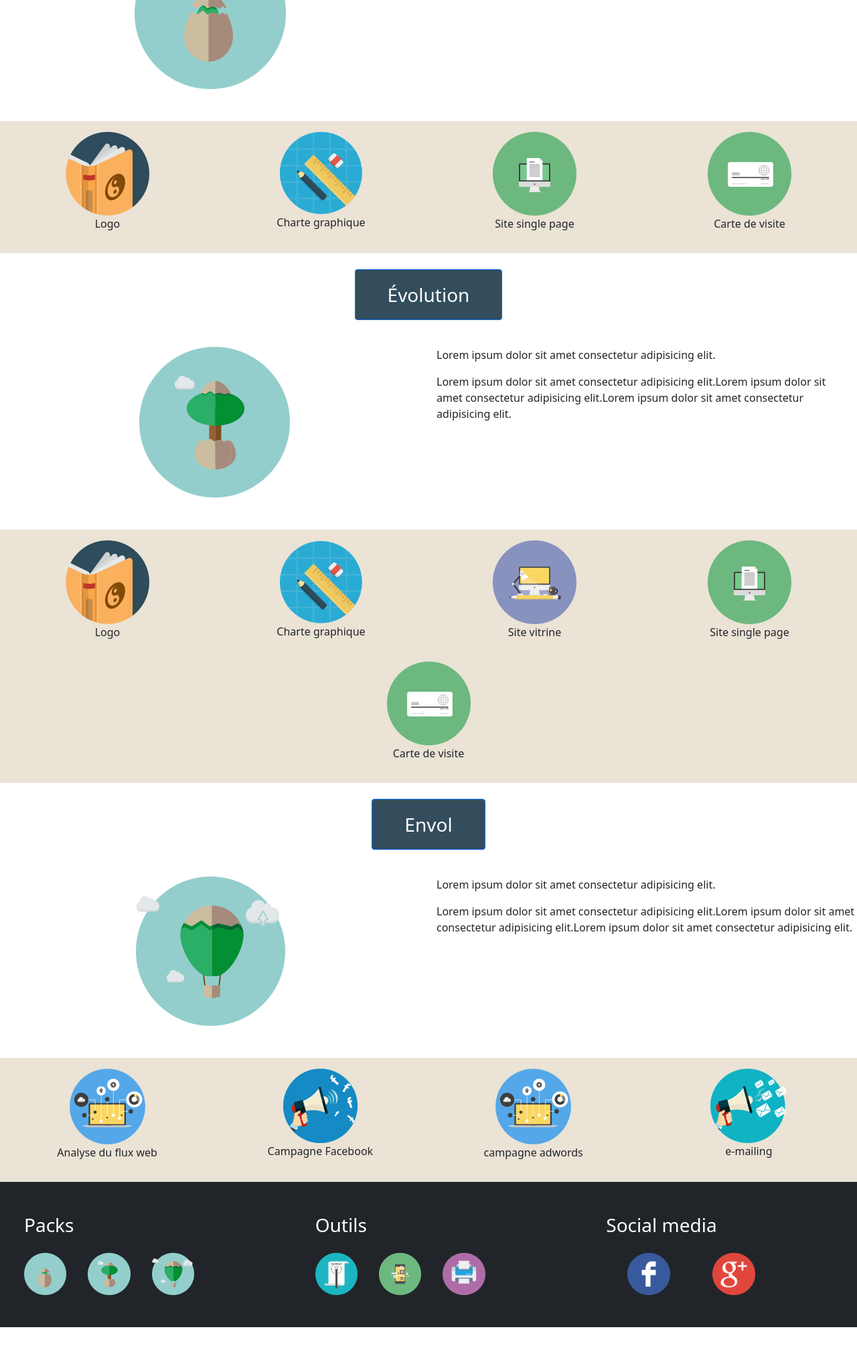
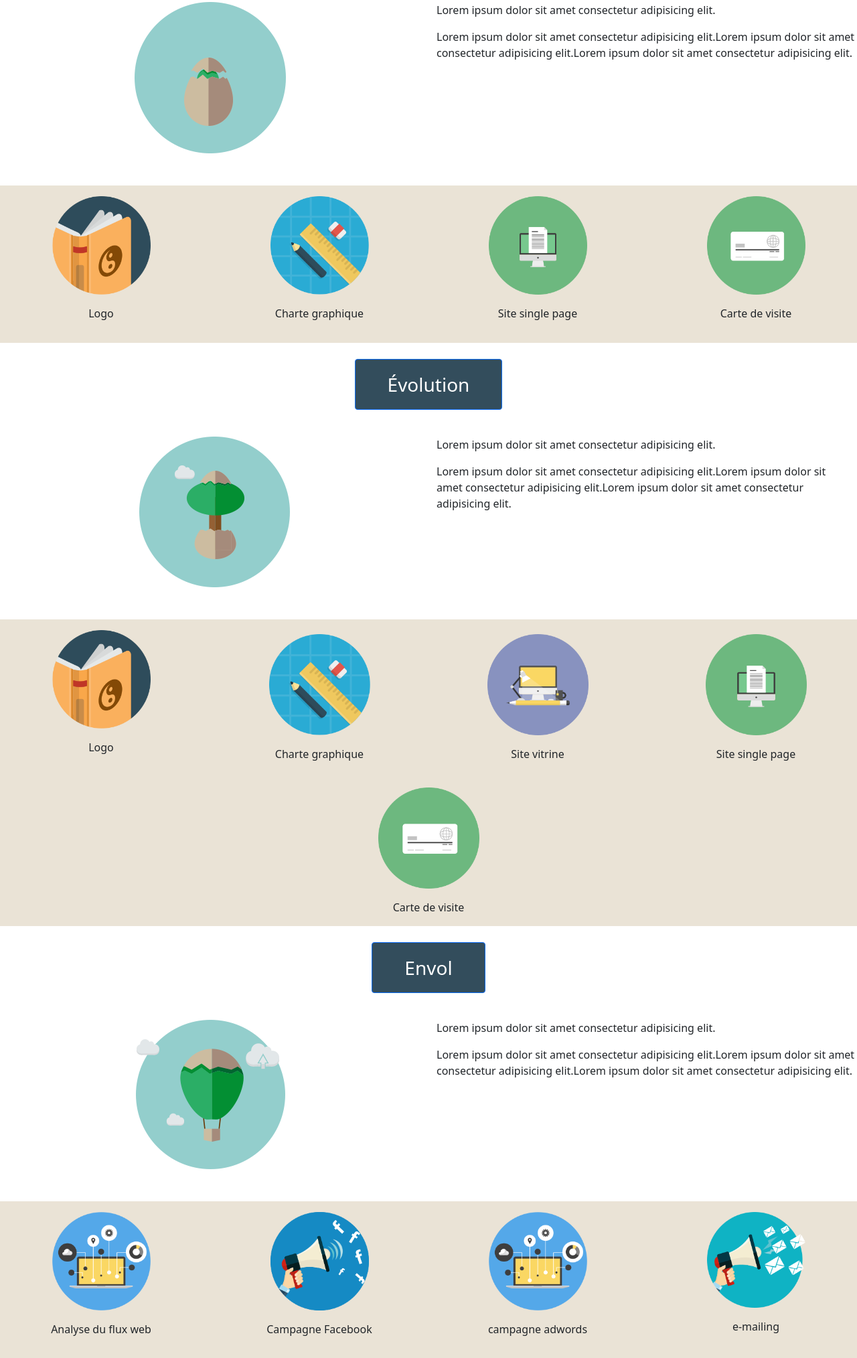
Before and after one commit to louistychon/Bootstrap_youcommunik_template, a website: page index.html in a window 1280 px wide. Shown: the part 573-2601 px from the top of the page at 67% size. Before the commit the page ends 2555 px from the top, so only its background shows below. Drawn offline with nearby package versions, Linux system fonts and the light colour scheme.

Commit message:
sizes correction

```diff
--- a/index.html
+++ b/index.html
@@ -10,12 +10,13 @@
 
 </head>
 
-<body class="p-0 m-0 w-100 m-auto rounded">
+<body class="p-0 m-0">
     <header class="bg-dark d-flex justify-content-between align-items-center">
         <div class="logo ms-4 float-left d-none d-sm-none d-md-none d-lg-block d-xl-block"><img
                 src="public/img/logo-horizontal-fond-noir-couleur.png" alt=""></div>
         <nav>
-            <ul class="list-unstyled text-white d-flex flex-wrap justify-content-between ms-auto my-2 w-100">
+            <ul
+                class="list-unstyled text-white text-center text-sm-center d-flex-col d-md-flex d-lg-flex d-xl-flex flex-wrap justify-content-between ms-auto my-2 w-100">
                 <li class="me-4">
                     <img class="d-block m-auto" src="public/img/home-icon.png" alt="">
                     <p>HOME</p>
@@ -46,11 +47,12 @@
     <main>
         <section id="package" class="w-100">
             <div class="row align-items-center">
-                <div class="col-12 col-sm-12 col-md-6 col-lg-6 col-xl-6 mt-3"><img src="public/img/packages.png"
-                        alt="" class="d-block m-auto ps-5 pb-5"></div>
-                <div class="col-12 col-sm-12 col-md-6 col-lg-6 col-xl-6 mt-3 pt-4 text-white">
-                    <h1 class="">À chaque étape son pack</h1>
-                    <h2>naître, grandir et prospérer</h2>
+                <div class="col-12 col-sm-12 col-md-6 col-lg-4 col-xl-4 mt-3"><img src="public/img/packages.png" alt=""
+                        class="d-block m-auto ps-0 ps-sm-0 ps-md-5 ps-lg-5 ps-xl-5 pb-5"></div>
+                <div
+                    class="col-12 col-sm-12 col-md-6 col-lg-8 col-xl-8 mt-3 pt-4 text-white text-center text-sm-center text-md-start text-lg-start text-xl-start">
+                    <h1 class="display-2 fw-bold">À chaque étape son pack</h1>
+                    <h2 class="pb-5">naître, grandir et prospérer</h2>
                 </div>
             </div>
         </section>
@@ -64,7 +66,8 @@
             <div class="row">
                 <div class="col col-12 col-sm-12 col-md-6 col-lg-6 col-xl-6 mt-3"><img class="d-block m-auto pb-5"
                         src="public/img/icon-eclosion.png" alt=""></div>
-                <div class="col col-12 col-sm-12 col-md-6 col-lg-6 col-xl-6 mt-3 text-start text-sm-center text-md-start  text-lg-start  text-xl-start ">
+                <div
+                    class="col col-12 col-sm-12 col-md-6 col-lg-6 col-xl-6 mt-3 text-center text-sm-center text-md-start text-lg-start text-xl-start">
                     <p>Lorem ipsum dolor sit amet consectetur adipisicing elit.</p>
                     <p>Lorem ipsum dolor sit amet consectetur adipisicing elit.Lorem ipsum dolor sit amet consectetur
                         adipisicing elit.Lorem ipsum dolor sit amet consectetur adipisicing elit.</p>
@@ -72,20 +75,20 @@
             </div>
         </section>
         <section class="w-100">
-            <div class="rose-container d-flex justify-content-around flex-wrap">
-                <div class="rose-item p-3"><img class="d-block m-auto w-50" src="public/img/Logo-logo.png" alt="">
-                    <p class="text-center">Logo</p>
+            <div class="rose-container row d-flex justify-content-around">
+                <div class="rose-item p-3 col-12 col-sm-8 col-md-3 col-lg-3"><img class="d-block m-auto w-50" src="public/img/Logo-logo.png" alt="">
+                    <p class="text-center mt-3">Logo</p>
                 </div>
-                <div class="rose-item p-3"><img class="d-block m-auto w-50" src="public/img/icon-charte-graphic.png"
+                <div class="rose-item p-3 col-12 col-sm-8 col-md-3 col-lg-3"><img class="d-block m-auto w-50" src="public/img/icon-charte-graphic.png"
                         alt="">
-                    <p class="text-center">Charte graphique</p>
+                    <p class="text-center mt-3">Charte graphique</p>
                 </div>
-                <div class="rose-item p-3"><img class="d-block m-auto w-50" src="public/img/site-single-page.png"
+                <div class="rose-item p-3 col-12 col-sm-8 col-md-3 col-lg-3"><img class="d-block m-auto w-50" src="public/img/site-single-page.png"
                         alt="">
-                    <p class="text-center">Site single page</p>
+                    <p class="text-center mt-3">Site single page</p>
                 </div>
-                <div class="rose-item p-3"><img class="d-block m-auto w-50" src="public/img/carte-visite.png" alt="">
-                    <p class="text-center">Carte de visite</p>
+                <div class="rose-item p-3 col-12 col-sm-8 col-md-3 col-lg-3"><img class="d-block m-auto w-50" src="public/img/carte-visite.png" alt="">
+                    <p class="text-center mt-3">Carte de visite</p>
                 </div>
             </div>
         </section>
@@ -101,9 +104,10 @@
             <div class="flex-row">
                 <div class="container-fluid">
                     <div class="row">
-                        <div class="col col-12 col-sm-12 col-md-6 col-lg-6 col-xl-6 mt-3"><img class="d-block m-auto pb-5"
-                                src="public/img/icon-evolution.png" alt=""></div>
-                        <div class="col col-12 col-sm-12 col-md-6 col-lg-6 col-xl-6 mt-3 text-start text-sm-center text-md-start  text-lg-start  text-xl-start ">
+                        <div class="col col-12 col-sm-12 col-md-6 col-lg-6 col-xl-6 mt-3"><img
+                                class="d-block m-auto pb-5" src="public/img/icon-evolution.png" alt=""></div>
+                        <div
+                            class="col col-12 col-sm-12 col-md-6 col-lg-6 col-xl-6 mt-3 text-center text-sm-center text-md-start  text-lg-start  text-xl-start ">
                             <p>Lorem ipsum dolor sit amet consectetur adipisicing elit.</p>
                             <p>Lorem ipsum dolor sit amet consectetur adipisicing elit.Lorem ipsum dolor sit amet
                                 consectetur
@@ -115,25 +119,28 @@
         </section>
         <section class="w-100">
             <div
-                class="rose-container d-flex justify-content-around align-items-center align-content-center flex-wrap">
-                <div class="rose-item p-3"><img class="w-50 d-block m-auto" src="public/img/Logo-logo.png" alt="">
-                    <p class="text-center">Logo</p>
-                </div>
-                <div class="rose-item p-3"><img class="w-50 d-block m-auto"
-                        src="public/img/icon-charte-graphic.png" alt="">
-                    <p class="text-center">Charte graphique</p>
-                </div>
-                <div class="rose-item p-3"><img class="w-50 d-block m-auto" src="public/img/site-vitrine.png"
-                        alt="">
-                    <p class="text-center">Site vitrine</p>
-                </div>
-                <div class="rose-item p-3"><img class="w-50 d-block m-auto" src="public/img/site-single-page.png"
-                        alt="">
-                    <p class="text-center">Site single page</p>
-                </div>
-                <div class="rose-item p-3 pt-0"><img class="w-50 d-block m-auto" src="public/img/carte-visite.png"
-                        alt="">
-                    <p class="text-center">Carte de visite</p>
+                class="rose-container ">
+                <div class="row d-flex-col justify-content-around align-items-center align-content-center ">
+                    <div class="col-12 col-sm-12 col-md-3 col-lg-3 rose-item p-3"><img class="w-50 d-block m-auto" src="public/img/Logo-logo.png"
+                            alt="">
+                        <p class="text-center mt-3">Logo</p>
+                    </div>
+                    <div class="col-12 col-sm-12 col-md-3 col-lg-3 rose-item pt-3"><img class="w-50 d-block m-auto"
+                            src="public/img/icon-charte-graphic.png" alt="">
+                        <p class="text-center mt-3">Charte graphique</p>
+                    </div>
+                    <div class="col-12 col-sm-12 col-md-3 col-lg-3 rose-item pt-3"><img class="w-50 d-block m-auto"
+                            src="public/img/site-vitrine.png" alt="">
+                        <p class="text-center mt-3">Site vitrine</p>
+                    </div>
+                    <div class="col-12 col-sm-12 col-md-3 col-lg-3 rose-item pt-3"><img class="w-50 d-block m-auto"
+                            src="public/img/site-single-page.png" alt="">
+                        <p class="text-center mt-3">Site single page</p>
+                    </div>
+                    <div class="col-12 col-sm-12 col-md-3 col-lg-3 rose-item pt-3"><img class="w-50 d-block m-auto"
+                            src="public/img/carte-visite.png" alt="">
+                        <p class="text-center mt-3">Carte de visite</p>
+                    </div>
                 </div>
             </div>
         </section>
@@ -148,7 +155,8 @@
             <div class="row">
                 <div class="col col-12 col-sm-12 col-md-6 col-lg-6 col-xl-6 mt-3"><img class="d-block m-auto pb-5"
                         src="public/img/icon-envole.png" alt=""></div>
-                <div class="col col-12 col-sm-12 col-md-6 col-lg-6 col-xl-6 mt-3 text-start text-sm-center text-md-start  text-lg-start  text-xl-start ">
+                <div
+                    class="col col-12 col-sm-12 col-md-6 col-lg-6 col-xl-6 mt-3 text-center text-sm-center text-md-start  text-lg-start  text-xl-start ">
                     <p>Lorem ipsum dolor sit amet consectetur adipisicing elit.</p>
                     <p>Lorem ipsum dolor sit amet consectetur adipisicing elit.Lorem ipsum dolor sit amet consectetur
                         adipisicing elit.Lorem ipsum dolor sit amet consectetur adipisicing elit.</p>
@@ -156,46 +164,46 @@
             </div>
         </section>
         <section class="w-100">
-            <div class="rose-container d-flex flex-wrap bg-warning justify-content-around">
-                <div class="rose-item p-3"><img class="w-50 d-block m-auto" src="public/img/icon-analyse-flux-web.png"
+            <div class="rose-container row d-flex justify-content-around">
+                <div class="rose-item p-3 col-12 col-sm-8 col-md-3 col-lg-3"><img class="w-50 d-block m-auto" src="public/img/icon-analyse-flux-web.png"
                         alt="">
-                    <p class="text-center">Analyse du flux web</p>
+                    <p class="text-center mt-3">Analyse du flux web</p>
                 </div>
-                <div class="rose-item p-3"><img class="w-50 d-block m-auto" src="public/img/icon-campagne-facebook.png"
+                <div class="rose-item p-3 col-12 col-sm-8 col-md-3 col-lg-3"><img class="w-50 d-block m-auto" src="public/img/icon-campagne-facebook.png"
                         alt="">
-                    <p class="text-center">Campagne Facebook</p>
+                    <p class="text-center mt-3">Campagne Facebook</p>
                 </div>
-                <div class="rose-item p-3"><img class="w-50 d-block m-auto" src="public/img/icon-analyse-flux-web.png"
+                <div class="rose-item p-3 col-12 col-sm-8 col-md-3 col-lg-3"><img class="w-50 d-block m-auto" src="public/img/icon-analyse-flux-web.png"
                         alt="">
-                    <p class="text-center">campagne adwords</p>
+                    <p class="text-center mt-3">campagne adwords</p>
                 </div>
-                <div class="rose-item p-3"><img class="w-50 d-block m-auto" src="public/img/icon-campagne-e-mailing.png"
+                <div class="rose-item p-3 col-12 col-sm-8 col-md-3 col-lg-3 mb-5"><img class="w-50 d-block m-auto" src="public/img/icon-campagne-e-mailing.png"
                         alt="">
-                    <p class="text-center">e-mailing</p>
+                    <p class="text-center mt-3">e-mailing</p>
                 </div>
             </div>
         </section>
     </main>
     <footer class="bg-dark text-white w-100">
         <div class="row">
-            <div class="img-footer packs col-12 col-sm-12 col-md-12 col-lg-4 col-xl-4 p-5">
+            <div class="img-footer packs col-12 col-sm-6 col-md-8 col-lg-4 col-xl-4 p-5">
                 <h3 class="mb-4 w-100">Packs</h3>
-                <div class="imgcl w-75 d-flex justify-content-between"><img src="public/img/icon-eclosion.png" class="w-25" alt=""><img class="w-25"
-                    src="public/img/icon-evolution.png" alt=""><img class="w-25" src="public/img/icon-envole.png"
-                    alt=""></div>
+                <div class="imgcl w-75 d-flex justify-content-between"><img src="public/img/icon-eclosion.png"
+                        class="w-25" alt=""><img class="w-25" src="public/img/icon-evolution.png" alt=""><img
+                        class="w-25" src="public/img/icon-envole.png" alt=""></div>
             </div>
-            <div class="img-footer outils col-12 col-sm-12 col-md-12 col-lg-4 col-xl-4 p-5">
+            <div class="img-footer outils col-12 col-sm-6 col-md-8 col-lg-4 col-xl-4 p-5">
                 <h3 class="mb-4 w-100">Outils</h3>
 
 
-                <div class="imgcl w-75 d-flex justify-content-between"><img src="public/img/identite-graphique.png" class="w-25" alt=""><img
-                    src="public/img/reseaux-sociaux.png" class="w-25" alt=""><img src="public/img/print.png"
-                    class="w-25" alt=""></div>
+                <div class="imgcl w-75 d-flex justify-content-between"><img src="public/img/identite-graphique.png"
+                        class="w-25" alt=""><img src="public/img/reseaux-sociaux.png" class="w-25" alt=""><img
+                        src="public/img/print.png" class="w-25" alt=""></div>
             </div>
-            <div class="img-footer social col-12 col-sm-12 col-md-12 col-lg-4 col-xl-4 p-5">
+            <div class="img-footer social col-12 col-sm-6 col-md-8 col-lg-4 col-xl-4 p-5">
                 <h3 class=" w-100 mb-4">Social media</h3>
-                <div class="imgcl w-75 d-flex justify-content-around"><img src="public/img/social-f.png" alt="" class="w-25"><img src="public/img/google-plus.png" alt=""
-                    class="w-25"></div>
+                <div class="imgcl w-75 d-flex justify-content-around"><img src="public/img/social-f.png" alt=""
+                        class="w-25"><img src="public/img/google-plus.png" alt="" class="w-25"></div>
             </div>
         </div>
         <script src="https://code.jquery.com/jquery-3.3.1.slim.min.js"
```
